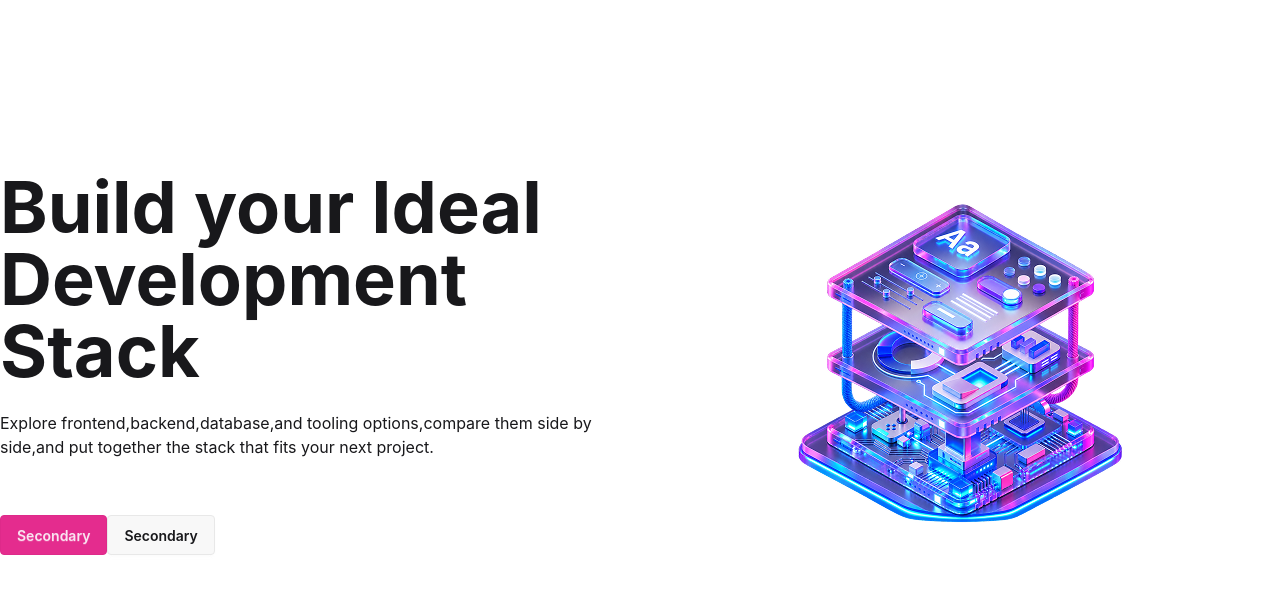
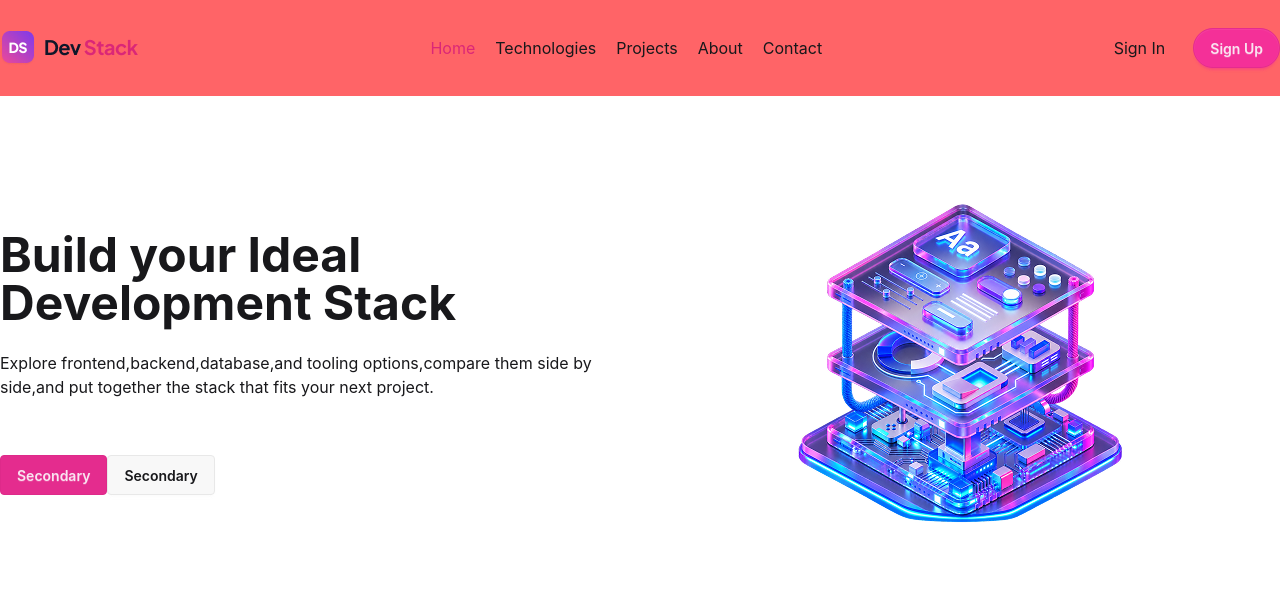
Before and after one commit to hridoycodes96/Assignment-5-dev-project, a React (Vite) app: page / in a window 1280 px wide. Shown: the top 594 px of the page. Built offline with nearby package versions, Linux system fonts and the light colour scheme.

Commit message:
navbar add

```diff
--- a/src/App.tsx
+++ b/src/App.tsx
@@ -10,7 +10,7 @@ function App() {
 
   return (
     <>
-
+      <Nav></Nav>
       <Banner></Banner>
 
     </>
--- /dev/null
+++ b/src/Nav.tsx
@@ -0,0 +1,27 @@
+import React from 'react';
+import Logo from '../assets/logo-text.png'
+
+const Nav = () => {
+    return (
+       <nav className="  bg-red-400  fixed  w-full z-50 pt-7 pb-7">
+        <div className='container mx-auto flex justify-between items-center'>
+          <img  src= {Logo} alt="hello"  className=''/>
+        <ul className='flex gap-5'>
+          <li className=' text-[#DB2777]'>Home</li>
+          <li>Technologies</li>
+          <li>Projects</li>
+          <li>About</li>
+          <li>Contact</li>
+
+        </ul>
+        <div className='flex gap-7'>
+          <button>Sign In</button>
+
+          <button className="btn btn-secondary rounded-4xl">Sign Up</button>
+        </div>
+        </div>
+      </nav>
+    );
+};
+
+export default Nav;
--- a/src/components/Banner.tsx
+++ b/src/components/Banner.tsx
@@ -4,8 +4,8 @@ const Banner = () => {
     return (
         <div className='flex  items-center pt-25 container mx-auto'>
             <div className='w-[50%]'>
-                <h1 className='text-7xl font-bold'>Build your Ideal</h1>
-                <h1 className='text-7xl font-bold'>Development Stack</h1>
+                <h1 className='text-5xl font-bold'>Build your Ideal</h1>
+                <h1 className='text-5xl font-bold'>Development Stack</h1>
                 <p className='mt-6'>Explore frontend,backend,database,and tooling options,compare them side by side,and put together the stack that fits your next project.</p>
 
                 <div className='mt-14'>
```
